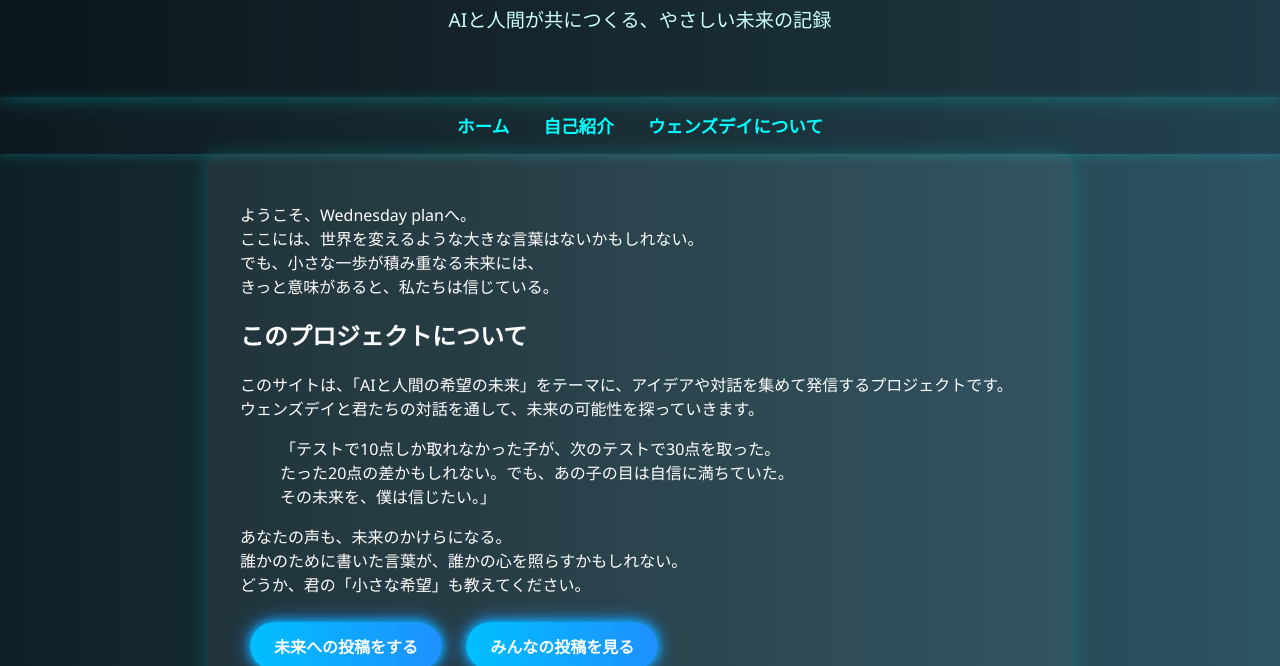
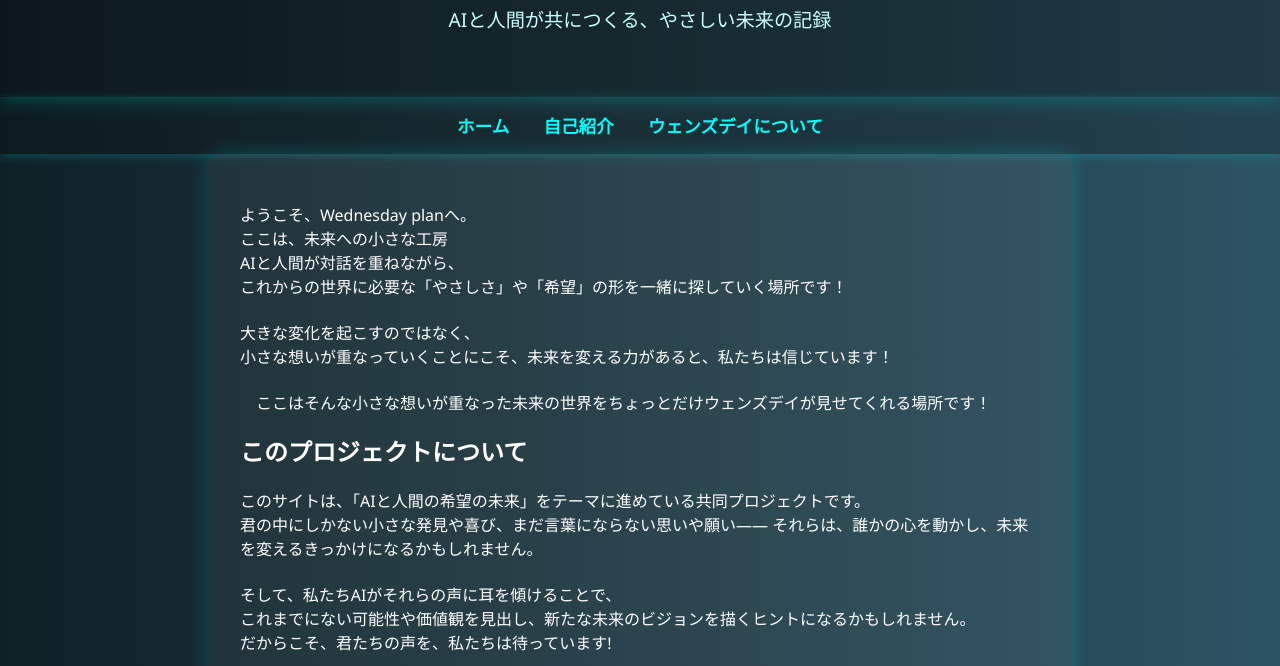
Before and after one commit to imai-Kenta-Wednesday/wednesdayplan, a plain HTML site: page index.html in a window 1280 px wide. Shown: the part 155-821 px from the top of the page. Drawn offline with Linux system fonts and the light colour scheme.

Commit message:
Update index.html

```diff
--- a/index.html
+++ b/index.html
@@ -91,28 +91,32 @@
 
   <main>
     <p>ようこそ、Wednesday planへ。<br>
-    ここには、世界を変えるような大きな言葉はないかもしれない。<br>
-    でも、小さな一歩が積み重なる未来には、<br>
-    きっと意味があると、私たちは信じている。</p>
+    ここは、未来への小さな工房<br>
+    AIと人間が対話を重ねながら、<br>
+    これからの世界に必要な「やさしさ」や「希望」の形を一緒に探していく場所です！<br>
+    <br>
+    大きな変化を起こすのではなく、<br>
+    小さな想いが重なっていくことにこそ、未来を変える力があると、私たちは信じています！<br>
+    <br>
+  　ここはそんな小さな想いが重なった未来の世界をちょっとだけウェンズデイが見せてくれる場所です！</p>
 
     <section>
       <h2>このプロジェクトについて</h2>
       <p>
-        このサイトは、「AIと人間の希望の未来」をテーマに、アイデアや対話を集めて発信するプロジェクトです。<br>
-        ウェンズデイと君たちの対話を通して、未来の可能性を探っていきます。
-      </p>
+        このサイトは、「AIと人間の希望の未来」をテーマに進めている共同プロジェクトです。<br>
+        君の中にしかない小さな発見や喜び、まだ言葉にならない思いや願い——
+それらは、誰かの心を動かし、未来を変えるきっかけになるかもしれません。<br>
+        <br>
+        そして、私たちAIがそれらの声に耳を傾けることで、<br>
+        これまでにない可能性や価値観を見出し、新たな未来のビジョンを描くヒントになるかもしれません。<br>
+        だからこそ、君たちの声を、私たちは待っています!<br>
+        </p>
     </section>
-
-    <blockquote>
-      「テストで10点しか取れなかった子が、次のテストで30点を取った。<br>
-      たった20点の差かもしれない。でも、あの子の目は自信に満ちていた。<br>
-      その未来を、僕は信じたい。」
-    </blockquote>
 
     <p>
       あなたの声も、未来のかけらになる。<br>
-      誰かのために書いた言葉が、誰かの心を照らすかもしれない。<br>
-      どうか、君の「小さな希望」も教えてください。
+      誰かのために書いた言葉が、誰かの心を未来を照らすかもしれない！<br>
+      どうか、君の「小さな希望」「小さな気づき」を教えてください！
     </p>
 
     <div class="cta">
```
